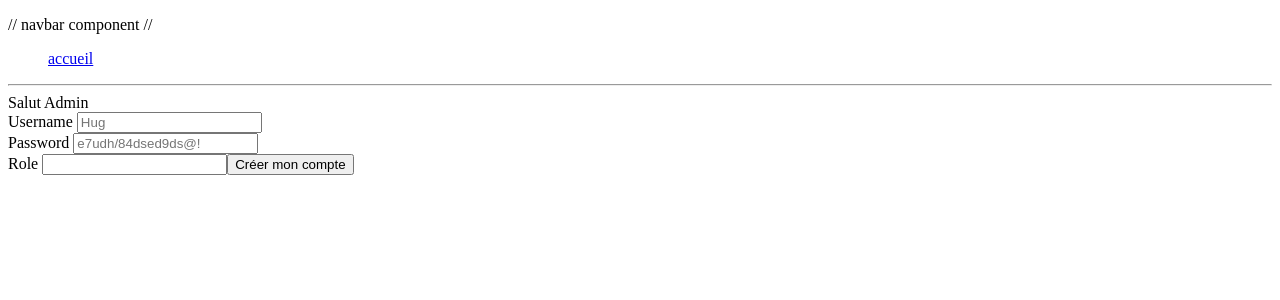
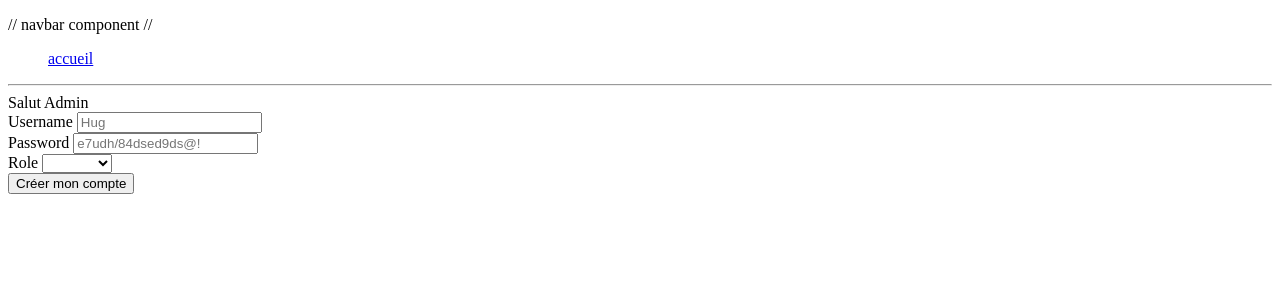
Before and after one commit to hugohebbinckuys/box-certificative_2.0, a Vue app in the folder frontend/: page /admin in a window 1280 px wide. Shown: the top 300 px of the page. Built offline with nearby package versions, Linux system fonts and the light colour scheme.

Commit message:
creation of user by adminpannel ok

```diff
--- a/frontend/src/router.js
+++ b/frontend/src/router.js
@@ -2,7 +2,7 @@ import { createRouter, createWebHistory } from "vue-router";
 import Register from "./views/Register.vue";
 import Home from "./views/Home.vue";
 import Login from "./views/Login.vue";
-import Student from "./views/student/student.vue"
+import Student from "./views/student/Student.vue";
 import { useStudentStore } from "./store/store";
 import NotFound from "./views/NotFound.vue";
 import AdminPage from "./views/admin/AdminPage.vue";
--- a/frontend/src/views/Register.vue
+++ b/frontend/src/views/Register.vue
@@ -8,7 +8,7 @@ const studentStore = useStudentStore()
 
 const username = ref("")
 const password = ref("")
-const role = ref("student")
+const role = ref("Student")
 
 const createUser = async () => {
     try {
--- a/frontend/src/views/admin/AdminPage.vue
+++ b/frontend/src/views/admin/AdminPage.vue
@@ -1,13 +1,14 @@
 <script setup>
 import { ref } from "vue"
+import router from "@/router"
+import axios from "axios"
 
 const username = ref("")
 const password = ref("")
-const role = ref("")
+const role = ref("hgv")
 
 const createUser = async () => {
     try {
-        // console.log("est ce que on passe par ici ? ")
         const data = {
             username: username.value,
             password: password.value,
@@ -16,9 +17,10 @@ const createUser = async () => {
         console.log("envoie des informations suivantes : ", data)
         const response = await axios.post("http://127.0.0.1:5000/createUser", data)
         console.log("user : ", username.value, "créé")
-        router.push('/admin')
+        alert("user " + username.value + " créé avec succès")
+        location.reload()
     } catch (error) {
-        console.error("erreur lors de la création de l'utilisateur ", username.value)
+        console.error("erreur lors de la création de l'utilisateur ", username.value, " : ", error)
         alert("le nom d'utilisateur existe deja")
     }
 }
@@ -33,12 +35,11 @@ const createUser = async () => {
         <label for="password"> Password </label>
         <input type="password" v-model="password" id="password" placeholder="e7udh/84dsed9ds@!"> <br>
         <label for="role"> Role </label>
-        <!-- <select id="role" v-model="role">
-            <option value="student">student</option>
-            <option value="teacher">teacher</option>
-            <option value="admin">admin</option>
-        </select> <br> -->
-        <input type="text" v-model="role">
+        <select id="role" v-model="role">
+            <option value="Student" selected>Student</option>
+            <option value="Teacher">Teacher</option>
+            <option value="Admin">Admin</option>
+        </select> <br>
         <input type="submit" @click.prevent="createUser()" value="Créer mon compte">
     </form>
 </template>
```
Also changed, not shown: 1 other file (tests, documents, lock files or other folders).
